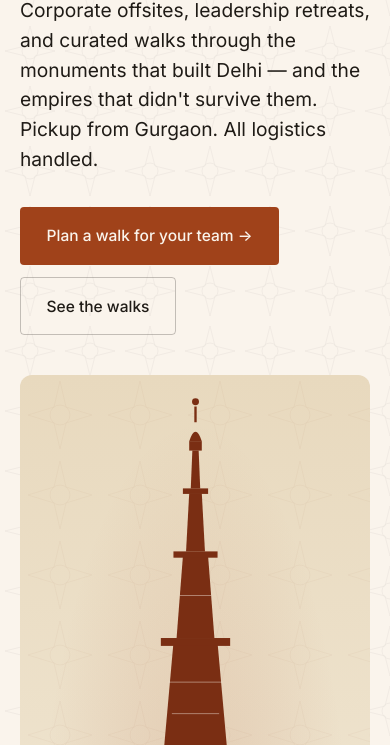
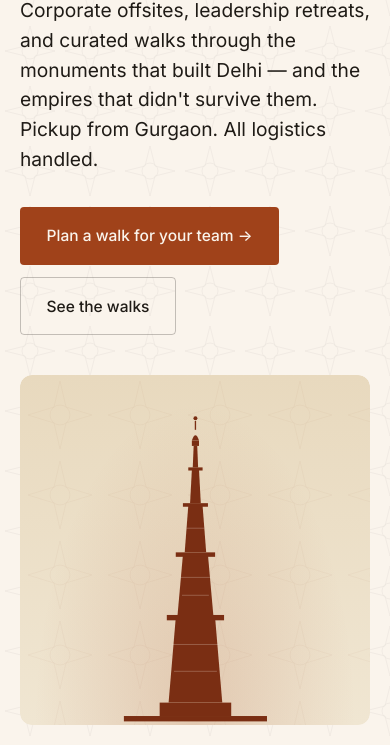
Before and after one commit to Thakurabl/dillidekho, a plain HTML site: page dillidekho/index.html in a window 390 px wide. Shown: the part 355-1100 px from the top of the page. Drawn offline with Linux system fonts and the light colour scheme.

Commit message:
Fix mobile hero overflow — Qutub Minar SVG was overlapping CTAs
The portrait-tall Qutub Minar silhouette (viewBox 200x360) was sized by
width and overflowed upward out of its container, covering the "Plan a
walk for your team" button on mobile where hero-copy stacks above hero-art.

Three changes:
- hero-art: overflow:hidden + border-radius (clips any future SVG overflow)
- hero-art-skyline: max-height:92% + width:auto (SVG now scales by height,
  stays inside container regardless of container aspect ratio)
- mobile breakpoint: container aspect-ratio 4/3 -> 1/1, max-width 480 -> 360
  (square container at 360px gives the tall minar enough vertical room)

Co-Authored-By: Claude Opus 4.7 (1M context) <noreply@anthropic.com>

```diff
--- a/dillidekho/styles/main.css
+++ b/dillidekho/styles/main.css
@@ -306,6 +306,8 @@ section.tight { padding-block: clamp(2.5rem, 5vw, 4rem); }
   display: flex;
   align-items: end;
   justify-content: center;
+  overflow: hidden;
+  border-radius: var(--radius-lg);
 }
 .hero-art-bg {
   position: absolute;
@@ -326,8 +328,11 @@ section.tight { padding-block: clamp(2.5rem, 5vw, 4rem); }
 }
 .hero-art-skyline {
   position: relative;
-  width: 90%;
   z-index: 1;
+  max-width: 90%;
+  max-height: 92%;
+  width: auto;
+  height: auto;
 }
 
 /* ---------- Era anchor nav (jump-to within walks section) ---------- */
@@ -886,7 +891,7 @@ section.tight { padding-block: clamp(2.5rem, 5vw, 4rem); }
 /* ---------- Responsive ---------- */
 @media (max-width: 900px) {
   .hero-grid { grid-template-columns: 1fr; gap: 2.5rem; }
-  .hero-art { aspect-ratio: 4 / 3; max-width: 480px; margin: 0 auto; width: 100%; }
+  .hero-art { aspect-ratio: 1 / 1; max-width: 360px; margin: 0 auto; width: 100%; }
   .walks-grid { grid-template-columns: 1fr; }
   .why-grid { grid-template-columns: repeat(2, 1fr); gap: 2rem; }
   .steps { grid-template-columns: repeat(2, 1fr); gap: 2.5rem 1rem; }
```
